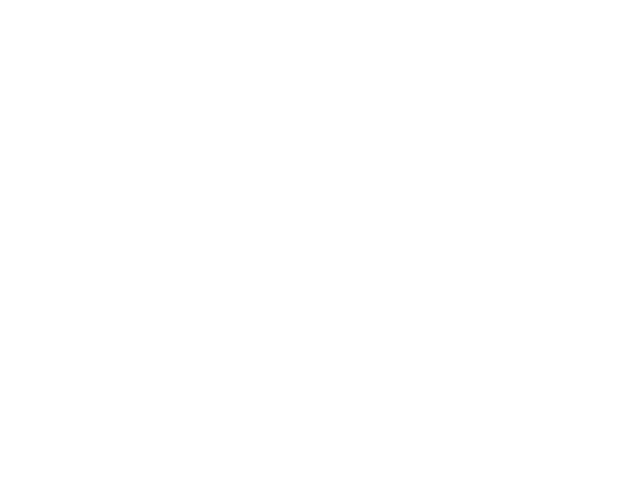
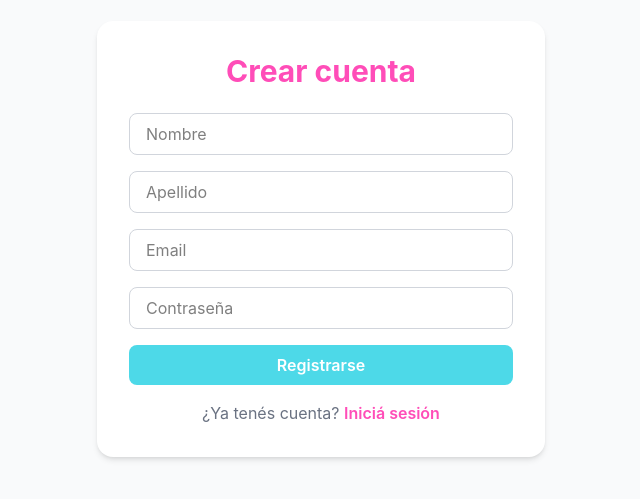
Before and after one commit to nachochani/picusin-proyecto, a React app in the folder frontend/: page /register in a window 1280 px wide. Before the commit this address had no page. Shown: the part 161-660 px from the top of the page, without its empty margins (319-959 px from the left). Built offline with nearby package versions, Linux system fonts and the light colour scheme; the HTML template or start-up script is replaced by a standard one.

Commit message:
frontend: login y registro funcionando

```diff
--- a/frontend/src/App.jsx
+++ b/frontend/src/App.jsx
@@ -1,11 +1,15 @@
 import { BrowserRouter, Routes, Route } from 'react-router-dom'
 import Home from './pages/Home'
+import Login from './pages/Login'
+import Register from './pages/Register'
 
 function App() {
   return (
     <BrowserRouter>
       <Routes>
         <Route path="/" element={<Home />} />
+        <Route path="/login" element={<Login />} />
+        <Route path="/register" element={<Register />} />
       </Routes>
     </BrowserRouter>
   )
--- a/frontend/src/components/Navbar.jsx
+++ b/frontend/src/components/Navbar.jsx
@@ -1,16 +1,36 @@
+import { useNavigate } from 'react-router-dom'
+
 function Navbar() {
+  const navigate = useNavigate()
+  const token = localStorage.getItem('token')
+
+  const handleLogout = () => {
+    localStorage.removeItem('token')
+    navigate('/')
+  }
+
   return (
     <nav style={{backgroundColor: '#4DD9E8'}} className="px-6 py-4 flex justify-between items-center shadow-md">
-      <h1 className="text-2xl font-bold" style={{color: '#FF4DB8'}}>
-        Picusin Mangas
+      <h1 className="text-2xl font-bold cursor-pointer" style={{color: '#FF4DB8'}} onClick={() => navigate('/')}>
+        Picusín Mangas
       </h1>
-      <div className="flex gap-4">
+      <div className="flex gap-4 items-center">
         <a href="/" className="text-white font-semibold hover:text-pink-200">Inicio</a>
         <a href="/novedades" className="text-white font-semibold hover:text-pink-200">Novedades</a>
         <a href="/subastas" className="text-white font-semibold hover:text-pink-200">Subastas</a>
-        <a href="/login" className="bg-white px-4 py-1 rounded-full font-semibold hover:opacity-90" style={{color: '#FF4DB8'}}>
-          Iniciar sesión
-        </a>
+        {token ? (
+          <button
+            onClick={handleLogout}
+            className="bg-white px-4 py-1 rounded-full font-semibold hover:opacity-90"
+            style={{color: '#FF4DB8'}}
+          >
+            Cerrar sesión
+          </button>
+        ) : (
+          <a href="/login" className="bg-white px-4 py-1 rounded-full font-semibold hover:opacity-90" style={{color: '#FF4DB8'}}>
+            Iniciar sesión
+          </a>
+        )}
       </div>
     </nav>
   )
--- /dev/null
+++ b/frontend/src/pages/Login.jsx
@@ -0,0 +1,68 @@
+import { useState } from 'react'
+import axios from 'axios'
+import { useNavigate } from 'react-router-dom'
+
+function Login() {
+  const [email, setEmail] = useState('')
+  const [password, setPassword] = useState('')
+  const [error, setError] = useState('')
+  const navigate = useNavigate()
+
+  const handleLogin = async (e) => {
+    e.preventDefault()
+    try {
+      const response = await axios.post(
+        `http://127.0.0.1:8000/auth/login?email=${email}&password=${password}`
+      )
+      localStorage.setItem('token', response.data.access_token)
+      navigate('/')
+    } catch (error) {
+      setError('Email o contraseña incorrectos')
+    }
+  }
+
+  return (
+    <div className="min-h-screen flex items-center justify-center bg-gray-50">
+      <div className="bg-white p-8 rounded-2xl shadow-md w-full max-w-md">
+        <h1 className="text-3xl font-bold text-center mb-6" style={{color: '#FF4DB8'}}>
+          Iniciar sesión
+        </h1>
+
+        {error && <p className="text-red-500 text-center mb-4">{error}</p>}
+
+        <form onSubmit={handleLogin} className="flex flex-col gap-4">
+          <input
+            type="email"
+            placeholder="Email"
+            value={email}
+            onChange={(e) => setEmail(e.target.value)}
+            className="border border-gray-300 rounded-lg px-4 py-2 focus:outline-none focus:border-cyan-400"
+          />
+          <input
+            type="password"
+            placeholder="Contraseña"
+            value={password}
+            onChange={(e) => setPassword(e.target.value)}
+            className="border border-gray-300 rounded-lg px-4 py-2 focus:outline-none focus:border-cyan-400"
+          />
+          <button
+            type="submit"
+            className="py-2 rounded-lg text-white font-semibold hover:opacity-90"
+            style={{backgroundColor: '#4DD9E8'}}
+          >
+            Iniciar sesión
+          </button>
+        </form>
+
+        <p className="text-center text-gray-500 mt-4">
+          ¿No tenés cuenta?{' '}
+          <a href="/register" style={{color: '#FF4DB8'}} className="font-semibold hover:underline">
+            Registrate
+          </a>
+        </p>
+      </div>
+    </div>
+  )
+}
+
+export default Login
--- /dev/null
+++ b/frontend/src/pages/Register.jsx
@@ -0,0 +1,83 @@
+import { useState } from 'react'
+import axios from 'axios'
+import { useNavigate } from 'react-router-dom'
+
+function Register() {
+  const [nombre, setNombre] = useState('')
+  const [apellido, setApellido] = useState('')
+  const [email, setEmail] = useState('')
+  const [password, setPassword] = useState('')
+  const [error, setError] = useState('')
+  const [exito, setExito] = useState('')
+  const navigate = useNavigate()
+
+  const handleRegister = async (e) => {
+    e.preventDefault()
+    try {
+      await axios.post(
+        `http://127.0.0.1:8000/auth/register?nombre=${nombre}&apellido=${apellido}&email=${email}&password=${password}`
+      )
+      setExito('¡Cuenta creada correctamente! Redirigiendo...')
+      setTimeout(() => navigate('/login'), 2000)
+    } catch (_) {
+      setError('Error al registrarse, el email ya puede estar en uso')
+    }
+  }
+
+  return (
+    <div className="min-h-screen flex items-center justify-center bg-gray-50">
+      <div className="bg-white p-8 rounded-2xl shadow-md w-full max-w-md">
+        <h1 className="text-3xl font-bold text-center mb-6" style={{color: '#FF4DB8'}}>
+          Crear cuenta
+        </h1>
+        {error && <p className="text-red-500 text-center mb-4">{error}</p>}
+        {exito && <p className="text-green-500 text-center mb-4">{exito}</p>}
+        <form onSubmit={handleRegister} className="flex flex-col gap-4">
+          <input
+            type="text"
+            placeholder="Nombre"
+            value={nombre}
+            onChange={(e) => setNombre(e.target.value)}
+            className="border border-gray-300 rounded-lg px-4 py-2 focus:outline-none focus:border-cyan-400"
+          />
+          <input
+            type="text"
+            placeholder="Apellido"
+            value={apellido}
+            onChange={(e) => setApellido(e.target.value)}
+            className="border border-gray-300 rounded-lg px-4 py-2 focus:outline-none focus:border-cyan-400"
+          />
+          <input
+            type="email"
+            placeholder="Email"
+            value={email}
+            onChange={(e) => setEmail(e.target.value)}
+            className="border border-gray-300 rounded-lg px-4 py-2 focus:outline-none focus:border-cyan-400"
+          />
+          <input
+            type="password"
+            placeholder="Contraseña"
+            value={password}
+            onChange={(e) => setPassword(e.target.value)}
+            className="border border-gray-300 rounded-lg px-4 py-2 focus:outline-none focus:border-cyan-400"
+          />
+          <button
+            type="submit"
+            className="py-2 rounded-lg text-white font-semibold hover:opacity-90"
+            style={{backgroundColor: '#4DD9E8'}}
+          >
+            Registrarse
+          </button>
+        </form>
+        <p className="text-center text-gray-500 mt-4">
+          ¿Ya tenés cuenta?{' '}
+          <a href="/login" style={{color: '#FF4DB8'}} className="font-semibold hover:underline">
+            Iniciá sesión
+          </a>
+        </p>
+      </div>
+    </div>
+  )
+}
+
+export default Register
```
